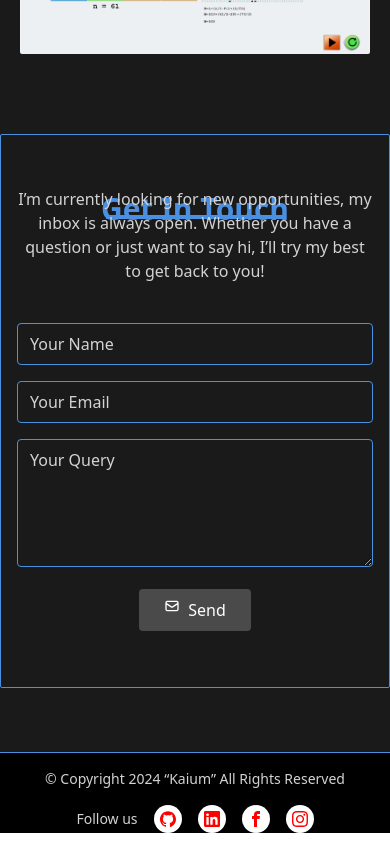
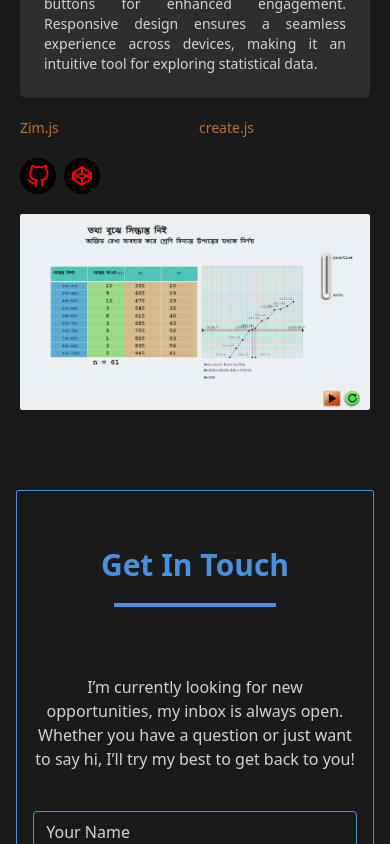
Before and after one commit to SardarPiash/myPortfolio, a React (Vite) app: page / in a window 390 px wide. Shown: the part 8280-9124 px from the top of the page. Built offline with nearby package versions, Linux system fonts and the light colour scheme.

Commit message:
mobile layout fix

```diff
--- a/src/components/contact/Contact.jsx
+++ b/src/components/contact/Contact.jsx
@@ -66,7 +66,7 @@ const Contact = () => {
   };
 
   return (
-    <div className="w-full md:w-full mt-10 md:mt-0">
+    <div className="w-11/12 mx-auto md:w-full mt-10 md:mt-0">
       <div
         className="mx-auto md:w-[700px] border rounded-sm border-softBlue p-4 md:p-10"
         data-aos="fade-up"
@@ -75,8 +75,8 @@ const Contact = () => {
           <h2 className="text-3xl md:text-5xl font-bold mb-5 text-softBlue">
             Get In Touch
           </h2>
-          <div className="my-[-2rem] md:my-5 w-1/2 md:w-[360px] h-1 bg-softBlue mx-auto"></div>
-          <p className="text-base text-softBlack mb-10 w-full md:w-[400px] mx-auto">
+          <div className="my-[-2rem] mt-5 md:my-5 w-1/2 md:w-[360px] h-1 bg-softBlue mx-auto"></div>
+          <p className="text-base mt-[100px] text-softBlack mb-10 w-full md:w-[400px] mx-auto">
             I’m currently looking for new opportunities, my inbox is always open. Whether you have a question or just want to say hi, I’ll try my best to get back to you!
           </p>
 
--- a/src/components/experience/Experience.jsx
+++ b/src/components/experience/Experience.jsx
@@ -6,7 +6,7 @@ const Experience = () => {
   return (
     <div
       id="experience"
-      className="container mx-auto p-6 max-w-full md:max-w-[1152px]    text-softBlack"
+      className="container mx-auto  p-6 max-w-full md:max-w-[1152px]    text-softBlack"
     >
 
 
--- a/src/components/projects/Projects.jsx
+++ b/src/components/projects/Projects.jsx
@@ -22,7 +22,7 @@ const Projects = () => {
   return (
     <div
       id="projects"
-      className="container mx-auto px-5 py-10 max-w-full md:max-w-7xl mt-36"
+      className="container mx-auto px-5 py-10 max-w-full md:max-w-7xl mt-[500px]"
     >
       <div className="flex flex-col md:flex-row items-center" data-aos="fade-up">
         <h2 className="text-2xl md:text-4xl font-bold text-softBlue text-center md:text-left">
```
